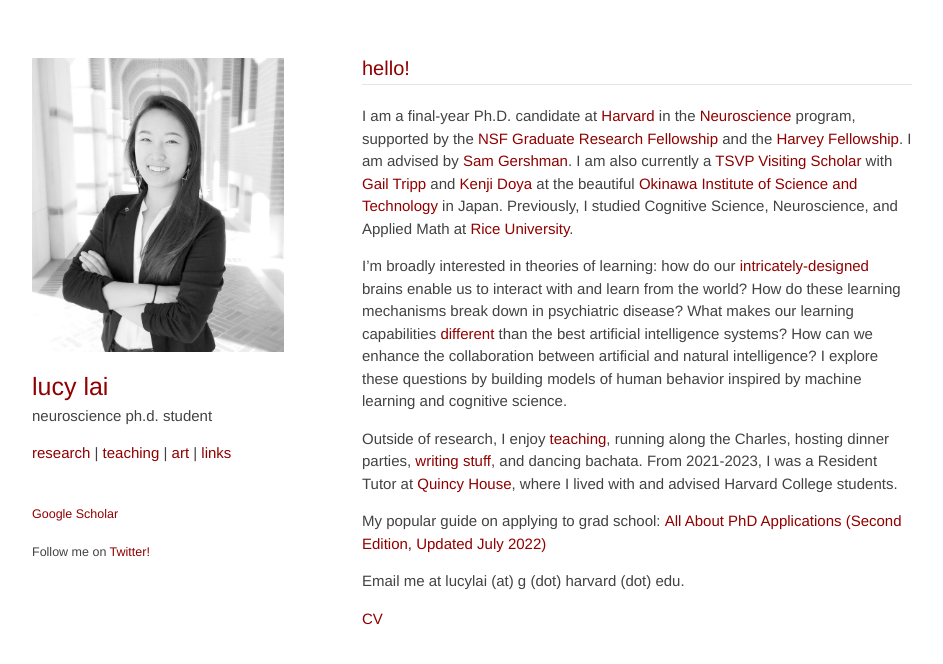
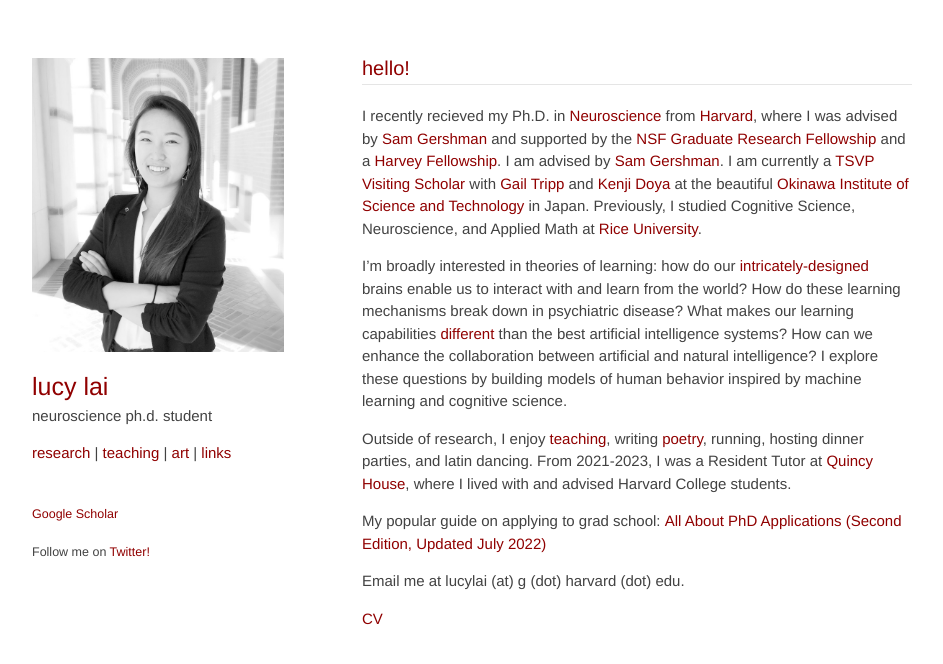
Before and after one commit to lucylai96/lucylai96.github.io, a Jekyll site: the page built from index.md, in a window 1280 px wide. Shown: the top 664 px of the page, without its empty margins (168-1111 px from the left). Built offline with Jekyll 4.4.1, drawn with Linux system fonts in a browser that asks for light colours; our own code applies the rules of GitHub Pages for plain Markdown files.

Commit message:
Update index.md

```diff
--- a/index.md
+++ b/index.md
@@ -1,10 +1,10 @@
 ## hello!
 ***
-I am a final-year Ph.D. candidate at <a href="http://www.harvard.edu" target="_blank">Harvard</a> in the <a href="https://pinphd.hms.harvard.edu/" target="_blank">Neuroscience</a> program, supported by the <a href="https://www.nsfgrfp.org/" target="_blank">NSF Graduate Research Fellowship</a> and the <a href="https://www.28twelvefoundation.org/" target="_blank">Harvey Fellowship</a>. I am advised by <a href="http://gershmanlab.com/people/sam.html" target="_blank">Sam Gershman</a>. I am also currently a [TSVP Visiting Scholar](https://groups.oist.jp/tsvp){:target="_blank"} with [Gail Tripp](https://groups.oist.jp/hdnu){:target="_blank"} and [Kenji Doya](https://groups.oist.jp/ncu){:target="_blank"} at the beautiful [Okinawa Institute of Science and Technology](https://oist.jp){:target="_blank"} in Japan. Previously, I studied Cognitive Science, Neuroscience, and Applied Math at <a href="http://www.rice.edu/" target="_blank">Rice University</a>.
+I recently recieved my Ph.D. in <a href="https://pinphd.hms.harvard.edu/" target="_blank">Neuroscience</a> from <a href="http://www.harvard.edu" target="_blank">Harvard</a>, where I was advised by <a href="http://gershmanlab.com/people/sam.html" target="_blank">Sam Gershman</a> and supported by the <a href="https://www.nsfgrfp.org/" target="_blank">NSF Graduate Research Fellowship</a> and a <a href="https://www.28twelvefoundation.org/" target="_blank">Harvey Fellowship</a>. I am advised by <a href="http://gershmanlab.com/people/sam.html" target="_blank">Sam Gershman</a>. I am currently a [TSVP Visiting Scholar](https://groups.oist.jp/tsvp){:target="_blank"} with [Gail Tripp](https://groups.oist.jp/hdnu){:target="_blank"} and [Kenji Doya](https://groups.oist.jp/ncu){:target="_blank"} at the beautiful [Okinawa Institute of Science and Technology](https://oist.jp){:target="_blank"} in Japan. Previously, I studied Cognitive Science, Neuroscience, and Applied Math at <a href="http://www.rice.edu/" target="_blank">Rice University</a>.
 
-I’m broadly interested in theories of learning: how do our <a href="http://mitpress.mit.edu/books/principles-neural-design" target="_blank">intricately-designed</a> brains enable us to interact with and learn from the world? How do these learning mechanisms break down in psychiatric disease? What makes our learning capabilities <a href="http://gershmanlab.webfactional.com/pubs/Lake17.pdf" target="_blank"> different</a> than the best artificial intelligence systems? How can we enhance the collaboration between artificial and natural intelligence? I explore these questions by building models of human behavior  inspired by machine learning and cognitive science.
+I’m broadly interested in theories of learning: how do our <a href="http://mitpress.mit.edu/books/principles-neural-design" target="_blank">intricately-designed</a> brains enable us to interact with and learn from the world? How do these learning mechanisms break down in psychiatric disease? What makes our learning capabilities <a href="http://gershmanlab.com/pubs/Lake17.pdf" target="_blank"> different</a> than the best artificial intelligence systems? How can we enhance the collaboration between artificial and natural intelligence? I explore these questions by building models of human behavior  inspired by machine learning and cognitive science.
 
-Outside of research, I enjoy <a href="http://lucy-lai.com/teaching" target="_blank">teaching</a>, running along the Charles, hosting dinner parties, <a href="http://lucyblogs.wordpress.com/" target="_blank">writing</a> <a href="http://subcorticalsongs.wordpress.com/" target="_blank">stuff</a>, and dancing bachata. From 2021-2023, I was a Resident Tutor at <a href="https://quincy.harvard.edu/" target="_blank">Quincy House</a>, where I lived with and advised Harvard College students.
+Outside of research, I enjoy <a href="http://lucy-lai.com/teaching" target="_blank">teaching</a>, writing <a href="http://subcorticalsongs.wordpress.com/" target="_blank">poetry</a>, running, hosting dinner parties, and latin dancing. From 2021-2023, I was a Resident Tutor at <a href="https://quincy.harvard.edu/" target="_blank">Quincy House</a>, where I lived with and advised Harvard College students.
 
 My popular guide on applying to grad school: **[All About PhD Applications (Second Edition, Updated July 2022)](https://lucy-lai.com/blog/gradapps)**
 
```
